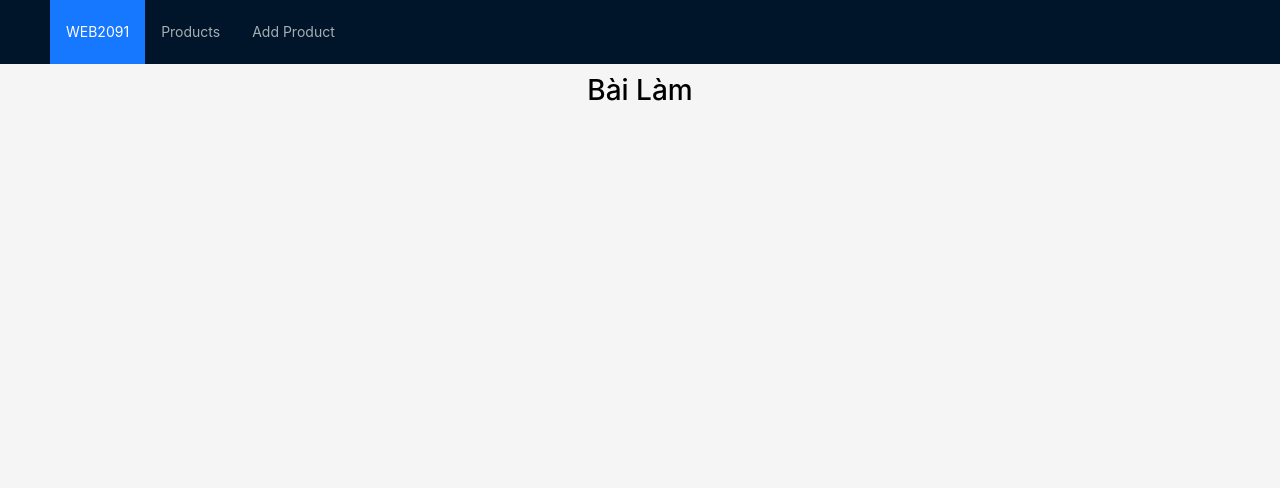
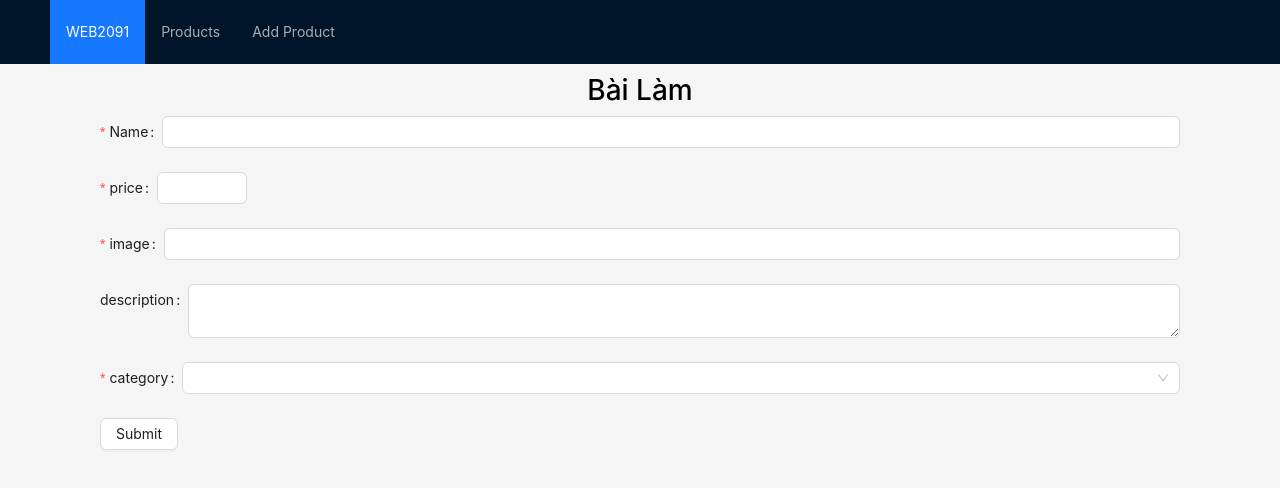
Before and after one commit to vanhoa690/web2091-react-sp25, a React (Vite) app: page /add in a window 1280 px wide. Shown: the top 488 px of the page. Built offline with nearby package versions, Linux system fonts and the light colour scheme.

Commit message:
add product

```diff
--- a/src/App.tsx
+++ b/src/App.tsx
@@ -3,12 +3,17 @@ import { Header } from "antd/es/layout/layout";
 import { Link, useRoutes } from "react-router-dom";
 import "antd/dist/reset.css";
 import List from "./pages/List";
+import Add from "./pages/Add";
 
 function App() {
   const element = useRoutes([
     {
       path: "/",
       element: <List />,
+    },
+    {
+      path: "/add",
+      element: <Add />,
     },
   ]);
   return (
@@ -22,7 +27,7 @@ function App() {
             <Link to="/">Products</Link>
           </Menu.Item>
           <Menu.Item key="3">
-            <Link to="/">Add Product</Link>
+            <Link to="/add">Add Product</Link>
           </Menu.Item>
         </Menu>
       </Header>
--- /dev/null
+++ b/src/pages/Add.tsx
@@ -0,0 +1,81 @@
+import { useMutation } from "@tanstack/react-query";
+import { Button, Form, Input, InputNumber, message, Select } from "antd";
+import TextArea from "antd/es/input/TextArea";
+import axios from "axios";
+import { useNavigate } from "react-router-dom";
+
+export default function Add() {
+  const nav = useNavigate();
+
+  const { mutate } = useMutation({
+    mutationFn: async (values) => {
+      await axios.post("http://localhost:3000/products", values);
+      message.success("them thanh cong");
+      nav("/");
+    },
+  });
+
+  const onFinish = (values: any) => {
+    mutate(values);
+  };
+  return (
+    <Form onFinish={onFinish}>
+      <Form.Item
+        label="Name"
+        name="name"
+        rules={[
+          {
+            required: true,
+          },
+        ]}
+      >
+        <Input />
+      </Form.Item>
+      <Form.Item
+        label="price"
+        name="price"
+        rules={[
+          {
+            required: true,
+          },
+          {
+            type: "number",
+            min: 0,
+          },
+        ]}
+      >
+        <InputNumber />
+      </Form.Item>
+      <Form.Item
+        label="image"
+        name="imageUrl"
+        rules={[
+          {
+            required: true,
+          },
+        ]}
+      >
+        <Input />
+      </Form.Item>
+      <Form.Item label="description" name="description">
+        <TextArea></TextArea>
+      </Form.Item>
+      <Form.Item
+        label="category"
+        name="category"
+        rules={[
+          {
+            required: true,
+          },
+        ]}
+      >
+        <Select>
+          <Select.Option value="BMW">BMW</Select.Option>
+          <Select.Option value="Audi">Audi</Select.Option>
+          <Select.Option value="Vin">Vin</Select.Option>
+        </Select>
+      </Form.Item>
+      <Button htmlType="submit">Submit</Button>
+    </Form>
+  );
+}
--- a/src/pages/List.tsx
+++ b/src/pages/List.tsx
@@ -4,6 +4,7 @@ import axios from "axios";
 
 export default function List() {
   const qc = useQueryClient();
+
   const { data: dataSource } = useQuery({
     queryKey: ["products"],
     queryFn: async () => {
```
